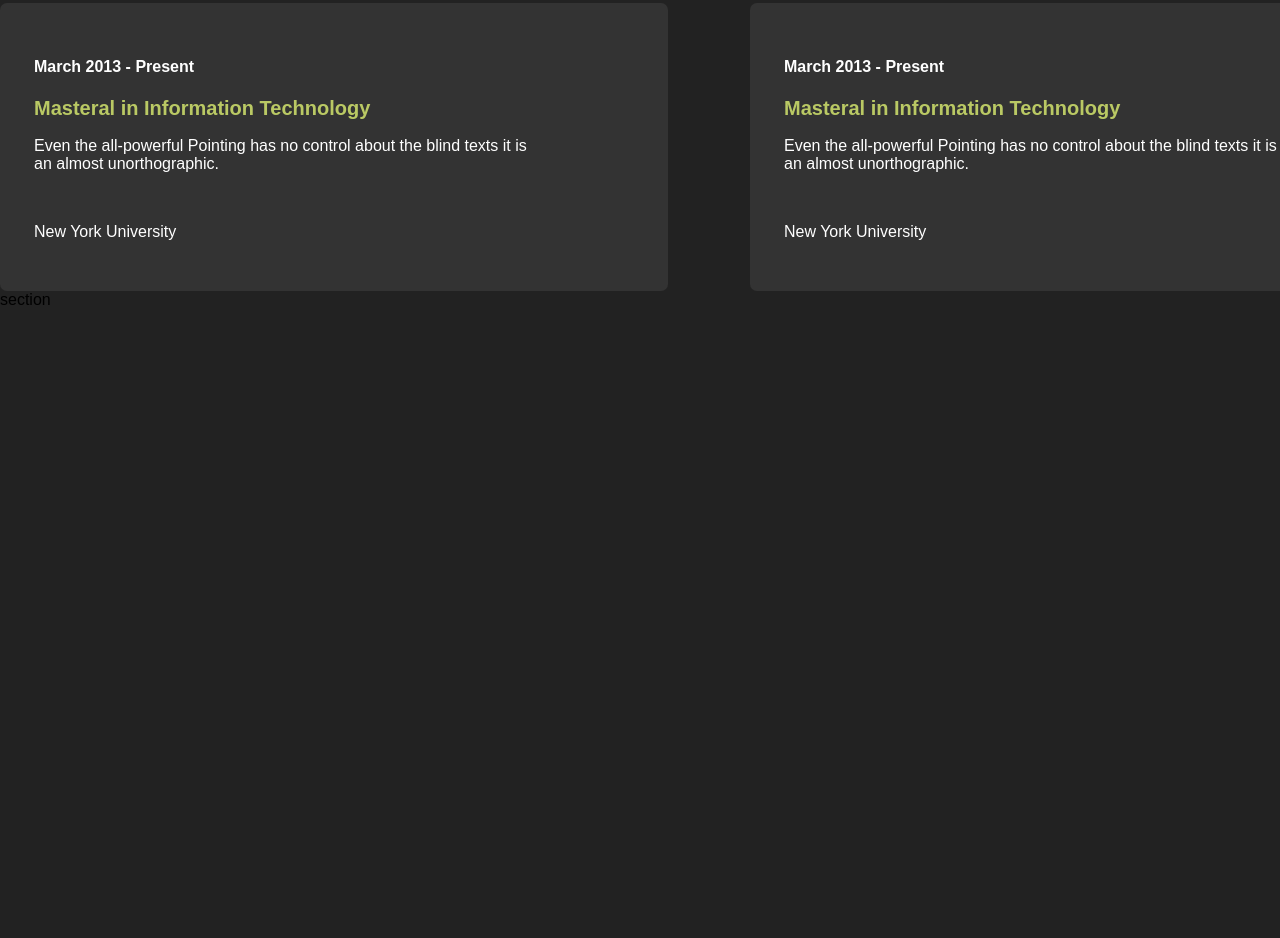
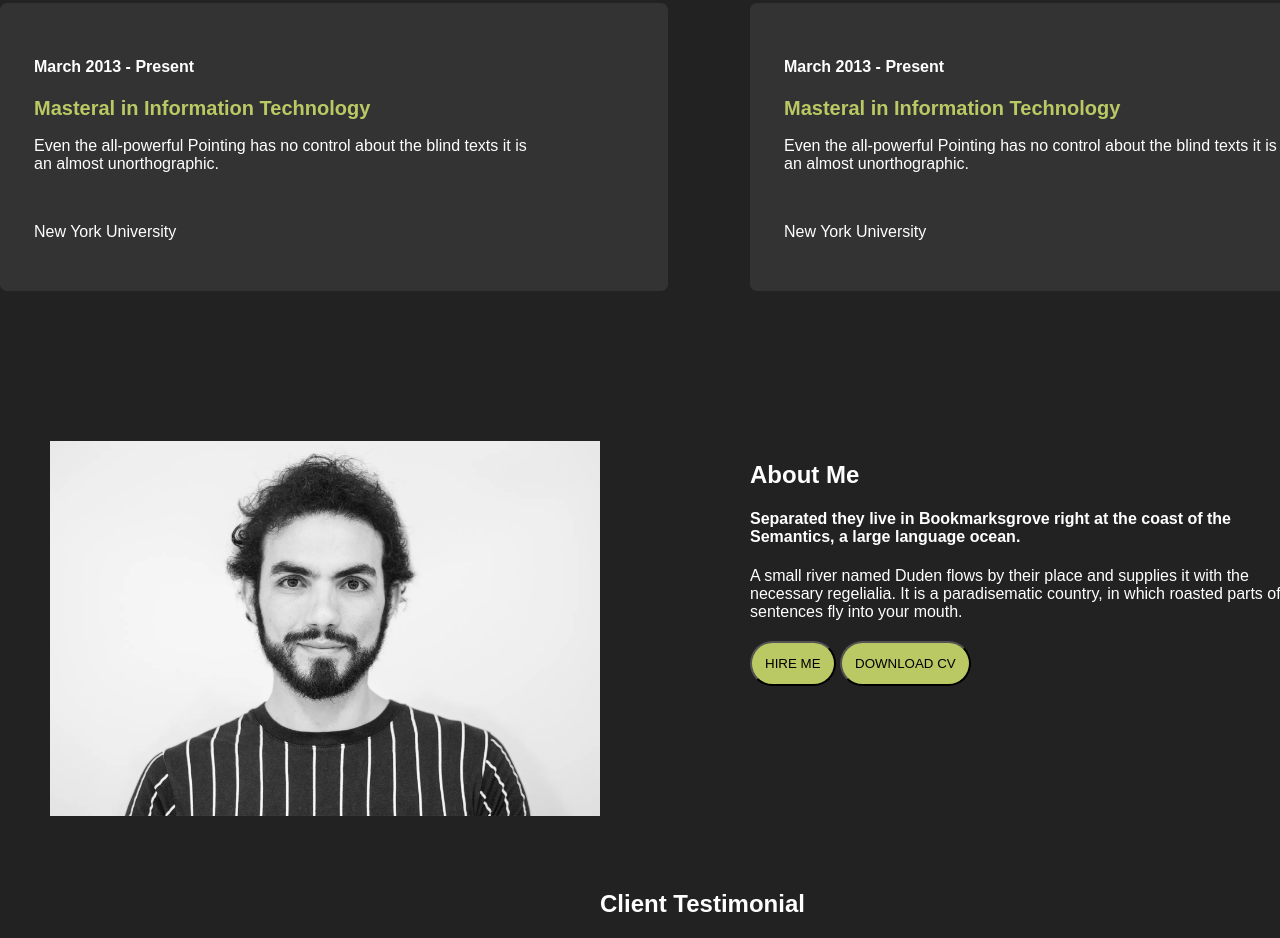
Before and after one commit to talhaa101/A-Professional-Portfolio, a plain HTML site: page index.html in a window 1280 px wide. Shown: the part 3170-4108 px from the top of the page. Before the commit the page ends 3479 px from the top, so only its background shows below. Drawn offline with Linux system fonts and the light colour scheme.

Commit message:
about me section done

```diff
--- a/index.html
+++ b/index.html
@@ -1,11 +1,13 @@
 <!DOCTYPE html>
 <html lang="en">
+
 <head>
     <meta charset="UTF-8">
     <meta name="viewport" content="width=device-width, initial-scale=1.0">
     <title>Charles Anderson Portfolio</title>
     <link rel="stylesheet" href="style.css">
 </head>
+
 <body>
     <header class="hero">
         <div class="overlay">
@@ -98,56 +100,64 @@
                 <div class="eight-edu-exp">
                     <h4> March 2013 - Present</h4>
                     <h2>Masteral in Information Technology</h2>
-                    <p>Even the all-powerful Pointing has no control about the blind texts it is <br> an almost unorthographic.</p>
+                    <p>Even the all-powerful Pointing has no control about the blind texts it is <br> an almost
+                        unorthographic.</p>
                     <br>
                     <p>New York University</p>
                 </div>
                 <div class="eight-edu-exp">
                     <h4> March 2013 - Present</h4>
                     <h2>Masteral in Information Technology</h2>
-                    <p>Even the all-powerful Pointing has no control about the blind texts it is <br> an almost unorthographic.</p>
+                    <p>Even the all-powerful Pointing has no control about the blind texts it is <br> an almost
+                        unorthographic.</p>
                     <br>
                     <p>New York University</p>
                 </div>
                 <div class="eight-edu-exp">
                     <h4> March 2013 - Present</h4>
                     <h2>Masteral in Information Technology</h2>
-                    <p>Even the all-powerful Pointing has no control about the blind texts it is <br> an almost unorthographic.</p>
+                    <p>Even the all-powerful Pointing has no control about the blind texts it is <br> an almost
+                        unorthographic.</p>
                     <br>
                     <p>New York University</p>
                 </div>
                 <div class="eight-edu-exp">
                     <h4> March 2013 - Present</h4>
                     <h2>Masteral in Information Technology</h2>
-                    <p>Even the all-powerful Pointing has no control about the blind texts it is <br> an almost unorthographic.</p>
+                    <p>Even the all-powerful Pointing has no control about the blind texts it is <br> an almost
+                        unorthographic.</p>
                     <br>
                     <p>New York University</p>
                 </div>
                 <div class="eight-edu-exp">
                     <h4> March 2013 - Present</h4>
                     <h2>Masteral in Information Technology</h2>
-                    <p>Even the all-powerful Pointing has no control about the blind texts it is <br> an almost unorthographic.</p>
+                    <p>Even the all-powerful Pointing has no control about the blind texts it is <br> an almost
+                        unorthographic.</p>
                     <br>
                     <p>New York University</p>
                 </div>
                 <div class="eight-edu-exp">
                     <h4> March 2013 - Present</h4>
                     <h2>Masteral in Information Technology</h2>
-                    <p>Even the all-powerful Pointing has no control about the blind texts it is <br> an almost unorthographic.</p>
+                    <p>Even the all-powerful Pointing has no control about the blind texts it is <br> an almost
+                        unorthographic.</p>
                     <br>
                     <p>New York University</p>
                 </div>
                 <div class="eight-edu-exp">
                     <h4> March 2013 - Present</h4>
                     <h2>Masteral in Information Technology</h2>
-                    <p>Even the all-powerful Pointing has no control about the blind texts it is <br> an almost unorthographic.</p>
+                    <p>Even the all-powerful Pointing has no control about the blind texts it is <br> an almost
+                        unorthographic.</p>
                     <br>
                     <p>New York University</p>
                 </div>
                 <div class="eight-edu-exp">
                     <h4> March 2013 - Present</h4>
                     <h2>Masteral in Information Technology</h2>
-                    <p>Even the all-powerful Pointing has no control about the blind texts it is <br> an almost unorthographic.</p>
+                    <p>Even the all-powerful Pointing has no control about the blind texts it is <br> an almost
+                        unorthographic.</p>
                     <br>
                     <p>New York University</p>
                 </div>
@@ -155,7 +165,39 @@
         </div>
     </section>
 
-    section
+    <!-- About me section -->
+
+    <section class="container">
+
+        <div class="about-me-section">
+            <div class="about-me-pic-section">
+                <img src="images/background-img.jpg" alt="bg img">
+            </div>
+
+            <div class="about-me-content-section">
+                <h1>About <span>Me</span></h1>
+                <h4>Separated they live in Bookmarksgrove right at the coast of the Semantics, a large language ocean.</h4>
+                <p>A small river named Duden flows by their place and supplies it with the necessary regelialia. It is a paradisematic country, in which roasted parts of sentences fly into your mouth.
+                </p>
+                <div class="button-section">
+                    <button class="design-btn" >HIRE ME</button>
+                    <button class="design-btn">DOWNLOAD CV</button>
+                </div>
+            </div>
+        </div>
+    </section>
+
+    <!-- Client Testimonial section -->
+
+    <section class="container">
+
+        <div class="ct-header-text">
+            <h1>Client <span>Testimonial</span></h1>
+        </div>
+
+
+    </section>
 
 </body>
+
 </html>
--- a/style.css
+++ b/style.css
@@ -158,3 +158,35 @@ nav ul li a {
     gap: 50px;
     margin-right: 50px;
 }
+
+.about-me-section {
+    display: grid;
+    grid-template-columns: 1fr 1fr;
+    padding: 50px;
+    margin-top: 100px;
+}
+
+.about-me-pic-section img {
+    width: 550px;
+}
+
+.about-me-content-section {
+    width: 550px;
+    color: white ;
+
+}
+
+.button-section {
+    margin: 20px 0px;
+}
+
+.design-btn {
+    padding: 13px;
+    border-radius: 25px;
+    background-color: #bac964;
+}
+
+.ct-header-text {
+    color: white;
+    margin-left: 600px;
+}
```
